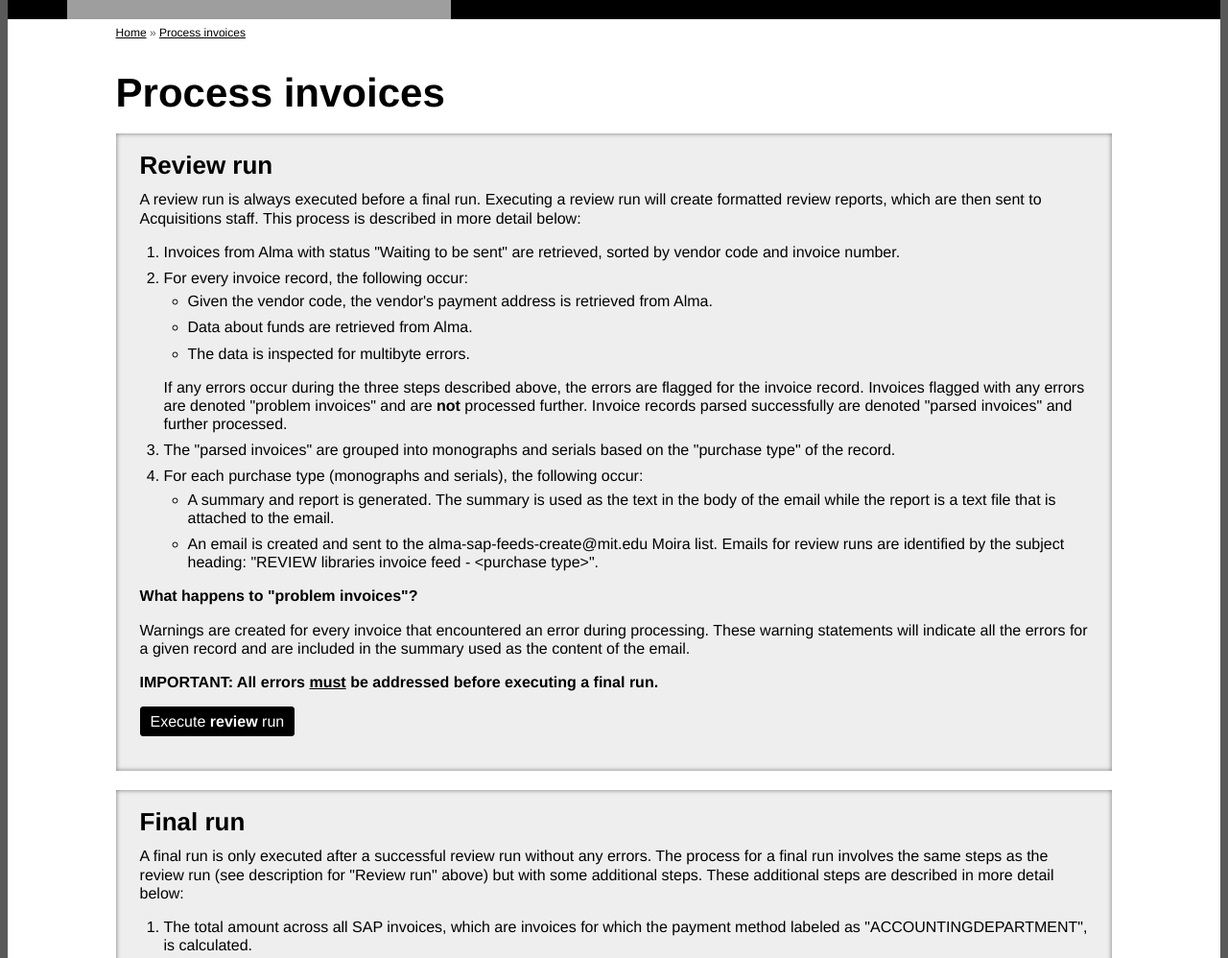
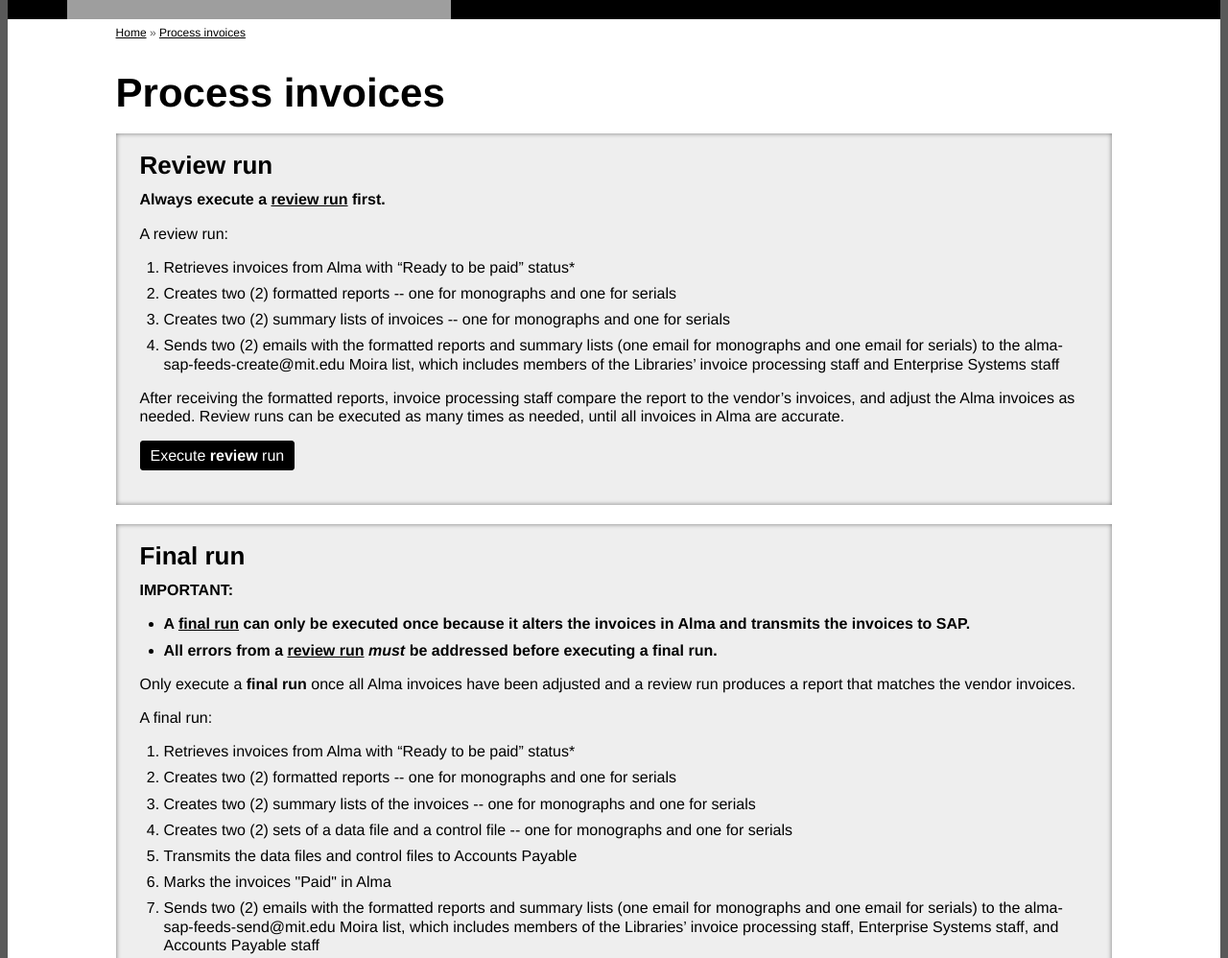
Before and after one commit to MITLibraries/alma-sapinvoices-ui, a Flask app: page /process-invoices in a window 1280 px wide. Shown: the part 63-1061 px from the top of the page at 96% size. Run offline with Flask 3, Linux system fonts and the light colour scheme; the visitor is signed in with stand-in values (Sample User, id 1); some libraries are stand-ins or nearby versions; grey boxes are pictures that could not be loaded.

Commit message:
Update text descriptions in 'process-invoices' page (#142)

```diff
--- a/webapp/templates/process_invoices.html
+++ b/webapp/templates/process_invoices.html
@@ -6,87 +6,71 @@
   <h1>Process invoices</h1>
   <div class="review-run well">
     <h3 class="title"><strong>Review run</strong></h3>
+    <p><strong>Always execute a <u>review run</u> first.</strong></p>
     <p>
-      A review run is always executed before a final run. Executing a review run will
-      create formatted review reports, which are then sent to Acquisitions staff.
-      This process is described in more detail below:
+      A review run:
       <ol>
+        <li>Retrieves invoices from Alma with “Ready to be paid” status*</li>
+        <li>Creates two (2) formatted reports -- one for monographs and one for serials</li>
+        <li>Creates two (2) summary lists of invoices -- one for monographs and one for serials</li>
         <li>
-          Invoices from Alma with status "Waiting to be sent" are retrieved,
-          sorted by vendor code and invoice number.
-        </li>
-        <li>
-          For every invoice record, the following occur:
-          <ul>
-            <li>Given the vendor code, the vendor's payment address is retrieved from Alma.</li>
-            <li>Data about funds are retrieved from Alma.</li>
-            <li>The data is inspected for multibyte errors.</li>
-          </ul>
-          If any errors occur during the three steps described above, the errors are flagged for the
-          invoice record. Invoices flagged with any errors are denoted "problem invoices" and are
-          <strong>not</strong> processed further.
-
-          Invoice records parsed successfully are denoted "parsed invoices" and further processed.
-        </li>
-        <li>
-          The "parsed invoices" are grouped into monographs and serials based on the "purchase type"
-          of the record.
-        </li>
-        <li>
-          For each purchase type (monographs and serials), the following occur:
-            <ul>
-              <li>
-                A summary and report is generated. The summary is used as the text in the body of the email
-                while the report is a text file that is attached to the email. <br>
-              </li>
-              <li>
-                An email is created and sent to the alma-sap-feeds-create@mit.edu Moira list. Emails for
-                review runs are identified by the subject heading: "REVIEW libraries invoice feed - &lt;purchase type&gt;".
-              </li>
-            </ul>
+          Sends two (2) emails with the formatted reports and summary lists
+          (one email for monographs and one email for serials) to the
+          alma-sap-feeds-create@mit.edu Moira list, which includes members of
+          the Libraries’ invoice processing staff and Enterprise Systems staff
         </li>
       </ol>
+      After receiving the formatted reports, invoice processing staff compare the report
+      to the vendor’s invoices, and adjust the Alma invoices as needed.
+      Review runs can be executed as many times as needed,
+      until all invoices in Alma are accurate.
     </p>
-    <p><strong>What happens to "problem invoices"?</strong></p>
-    <p>
-      Warnings are created for every invoice that encountered an error during processing.
-      These warning statements will indicate all the errors for a given record and
-      are included in the summary used as the content of the email.
-    </p>
-    <p><strong>IMPORTANT: All errors <u>must</u> be addressed before executing a final run.</strong></p>
     <p><a class="btn button-primary" href="{{ url_for('process_invoices_run', run_type='review') }}">Execute <strong>review</strong> run</a></p>
   </div>
   <div class="final-run well">
     <h3 class="title"><strong>Final run</strong></h3>
     <p>
-      A final run is only executed after a successful review run without any errors. The process for a final run
-      involves the same steps as the review run (see description for "Review run" above) but with some
-      additional steps. These additional steps are described in more detail below:
+      <strong>
+        IMPORTANT:
+        <ul>
+          <li>
+            A <u>final run</u> can only be executed once because it
+            alters the invoices in Alma and transmits the invoices to SAP.
+          </li>
+          <li>
+            All errors from a <u>review run</u> <em>must</em> be addressed before
+            executing a final run.
+          </li>
+        </ul>
+      </strong>
+      Only execute a <strong>final run</strong> once all Alma invoices have been adjusted
+      and a review run produces a report that matches the vendor invoices.
+    </p>
+    <p>
+      A final run:
       <ol>
+        <li>Retrieves invoices from Alma with “Ready to be paid” status*</li>
+        <li>Creates two (2) formatted reports -- one for monographs and one for serials</li>
+        <li>Creates two (2) summary lists of the invoices -- one for monographs and one for serials</li>
         <li>
-          The total amount across all SAP invoices, which are invoices for which the payment method
-          labeled as "ACCOUNTINGDEPARTMENT", is calculated.
+          Creates two (2) sets of a data file and a control file -- one for monographs and
+          one for serials
         </li>
+        <li>Transmits the data files and control files to Accounts Payable</li>
+        <li>Marks the invoices "Paid" in Alma</li>
         <li>
-          A <a href="https://wikis.mit.edu/confluence/display/SAPdev/MIT+SAP+Dropbox">data file and control file</a> are generated for the SAP invoices.
-        </li>
-        <li>
-          The data files and control file are uploaded to the SAP Dropbox folder.
-        </li>
-        <li>
-          The SAP sequence number is updated for the next run.
-        </li>
-        <li>
-          Invoices are marked as paid in Alma.
+          Sends two (2) emails with the formatted reports and summary lists
+          (one email for monographs and one email for serials) to the
+          alma-sap-feeds-send@mit.edu Moira list, which includes members of
+          the Libraries’ invoice processing staff, Enterprise Systems staff,
+          and Accounts Payable staff
         </li>
       </ol>
     </p>
-    <p>
-      <strong>Note:</strong> In contrast to the review run, email with the generated summary and report
-      are sent to the alma-sap-feeds-send@mit.edu Moira list. Emails for final runs are identified
-      by the subject heading: "Libraries invoice feed - &lt;purchase type&gt;".
     </p>
-    <p><strong>IMPORTANT: All errors from a review run <u>must</u> be addressed before executing a final run.</strong></p>
     <p><a class="btn button-primary" href="{{ url_for('process_invoices_confirm_final_run') }}">Execute a <strong>final</strong> run</a></p>
   </div>
+  *In the Alma UI, the invoices will display the status of “Ready to be paid”, but
+   under the hood, the status of these invoices is “Waiting to be sent”.
+   Strange but true!
 {% endblock content %}
```
Also changed, not shown: README.md.
